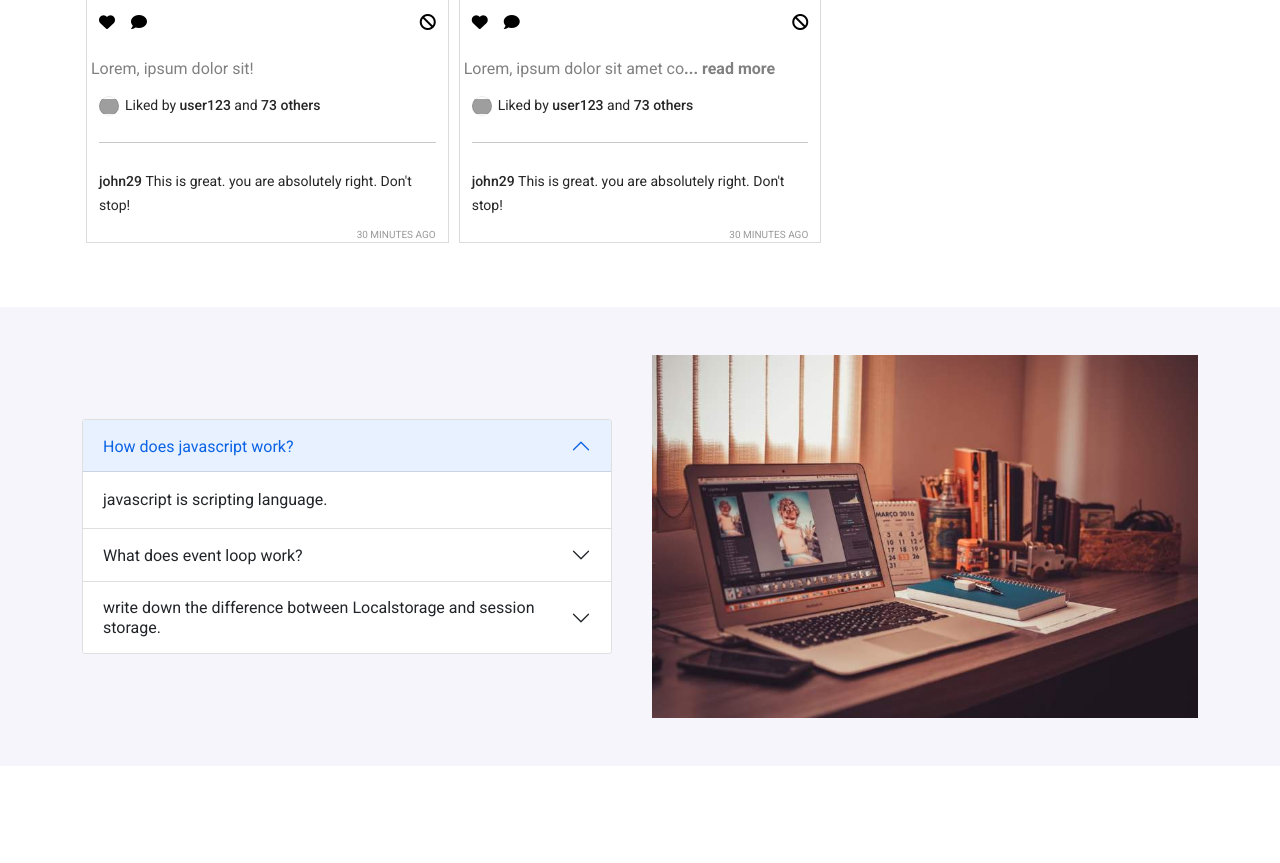
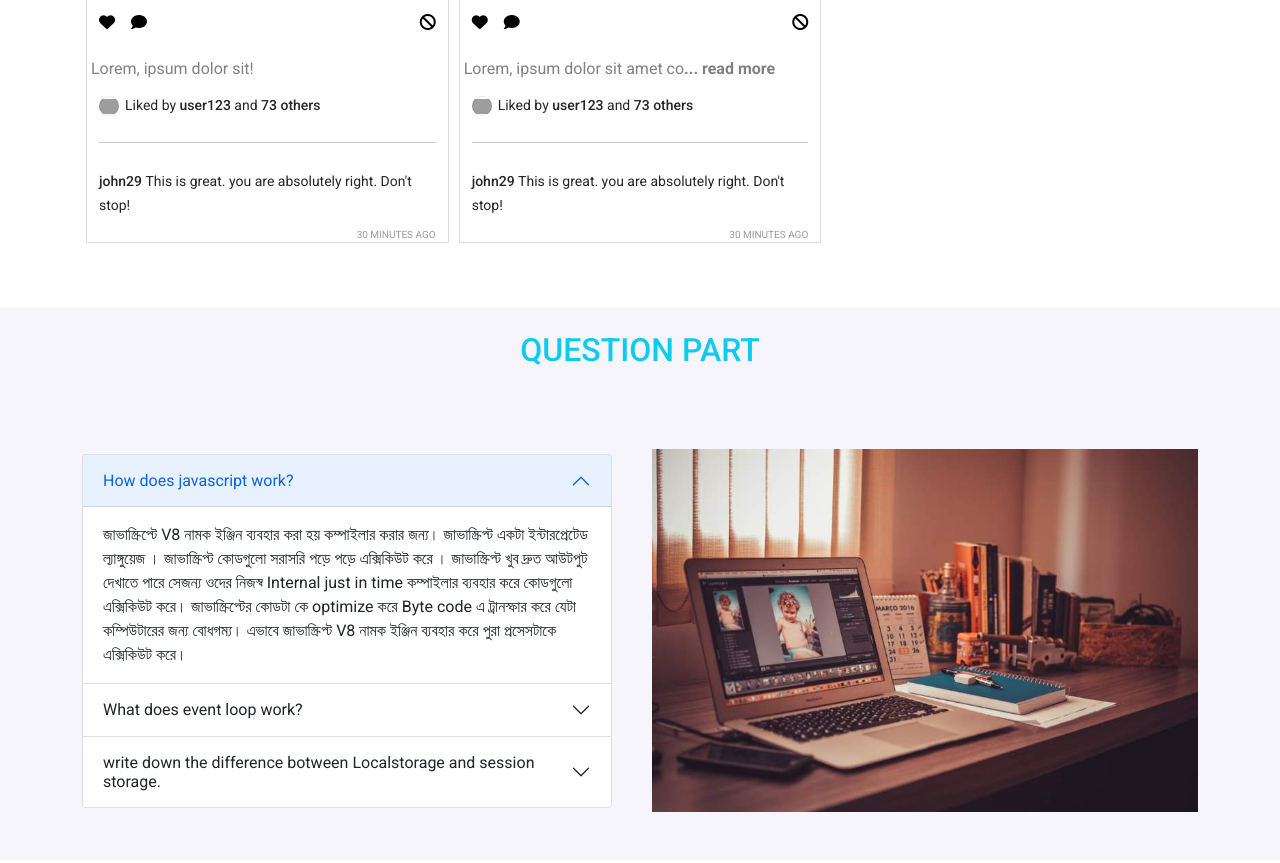
Before and after one commit to Shimulmajumdarshuvo/Instra-Shore-projects, a plain HTML site: page index.html in a window 1280 px wide. Shown: the part 1289-2152 px from the top of the page. Before the commit the page ends 2103 px from the top, so only its background shows below. Drawn offline with nearby package versions, Linux system fonts and the light colour scheme; grey boxes are pictures that could not be loaded.

Commit message:
1st Question solve commit

```diff
--- a/index.html
+++ b/index.html
@@ -65,6 +65,7 @@
     <footer>
         <section class="new-web-design my-5" style="background-color: #f7f5fc;">
             <div class="container ">
+                <h2 class="text-center text-info p-4">QUESTION PART</h2>
 
                 <div class="row">
                     <div class="col-md-6">
@@ -81,7 +82,13 @@
                                     <div id="collapseOne" class="accordion-collapse collapse show"
                                         aria-labelledby="headingOne" data-bs-parent="#accordionExample">
                                         <div class="accordion-body">
-                                            javascript is scripting language.
+                                            জাভাস্ক্রিপ্টে V8 নামক ইঞ্জিন ব্যবহার করা হয় কম্পাইলার করার জন্য।
+                                            জাভাস্ক্রিপ্ট একটা ইন্টারপ্রেটেড ল্যাঙ্গুয়েজ । জাভাস্ক্রিপ্ট কোডগুলো সরাসরি
+                                            পড়ে পড়ে এক্সিকিউট করে । জাভাস্ক্রিপ্ট খুব দ্রুত আউটপুট দেখাতে পারে সেজন্য
+                                            ওদের নিজস্ব Internal just in time কম্পাইলার ব্যবহার করে কোডগুলো এক্সিকিউট
+                                            করে। জাভাস্ক্রিপ্টের কোডটা কে optimize করে Byte code এ ট্রানস্ফার করে যেটা
+                                            কম্পিউটারের জন্য বোধগম্য। এভাবে জাভাস্ক্রিপ্ট V8 নামক ইঞ্জিন ব্যবহার করে
+                                            পুরা প্রসেসটাকে এক্সিকিউট করে।
                                         </div>
                                     </div>
                                 </div>
```
